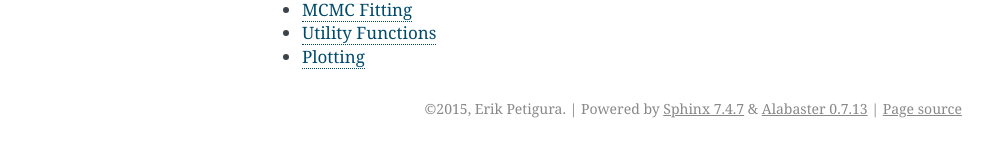
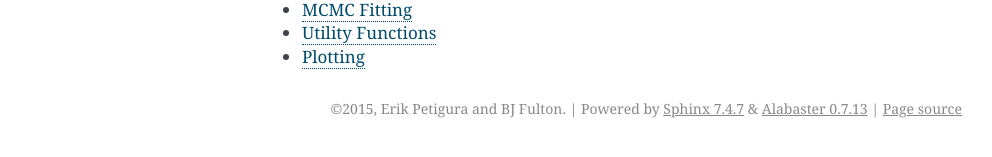
Before and after one commit to California-Planet-Search/radvel, a Sphinx documentation site: the page built from docs/api.rst, in a window 1280 px wide. Shown: the part 265-422 px from the top of the page, without its empty margins (148-1140 px from the left). Built offline with Sphinx 7.4.7, drawn with Linux system fonts in a browser that asks for light colours; pages that are not in the unit, such as notebooks, are missing from menus.

```diff
--- a/docs/api.rst
+++ b/docs/api.rst
@@ -4,7 +4,7 @@ API
 ===
 
 .. toctree::
-   :maxdepth: 2
+   :titlesonly:
 
    model
    orbit
--- a/docs/conf.py
+++ b/docs/conf.py
@@ -33,6 +33,7 @@ extensions = [
     'sphinx.ext.autodoc',
     'sphinx.ext.doctest',
     'sphinx.ext.mathjax',
+    'sphinx.ext.napoleon'
 ]
 
 # Add any paths that contain templates here, relative to this directory.
@@ -51,8 +52,8 @@ master_doc = 'index'
 
 # General information about the project.
 project = u'radvel'
-copyright = u'2015, Erik Petigura'
-author = u'Erik Petigura'
+copyright = u'2015, Erik Petigura and BJ Fulton'
+author = u'Erik Petigura and BJ Fulton'
 
 # The version info for the project you're documenting, acts as replacement for
 # |version| and |release|, also used in various other places throughout the
```
